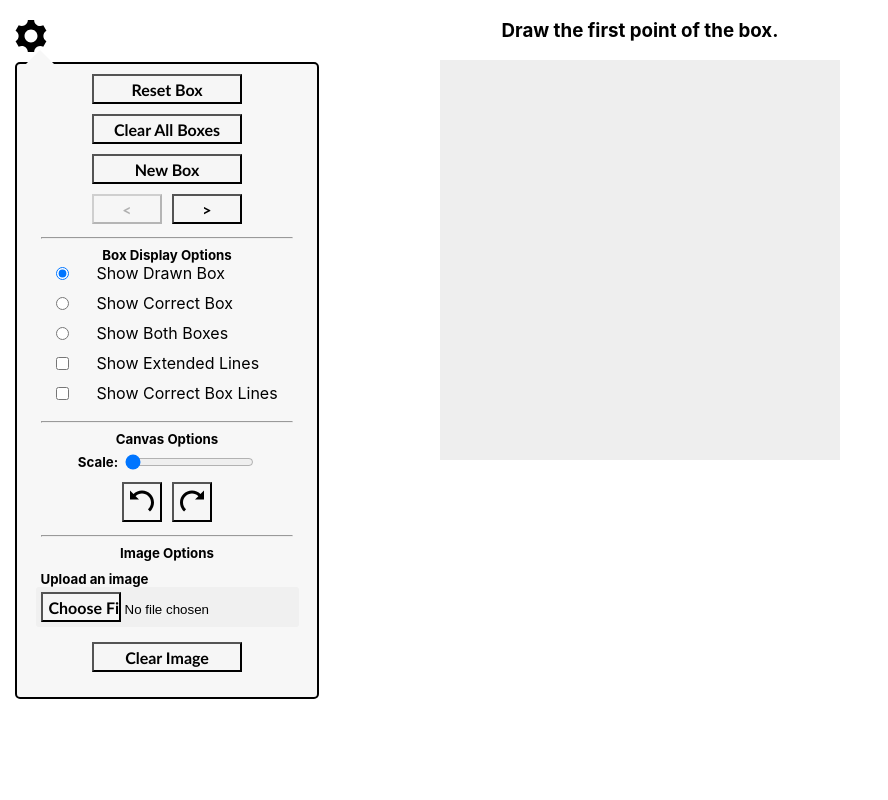
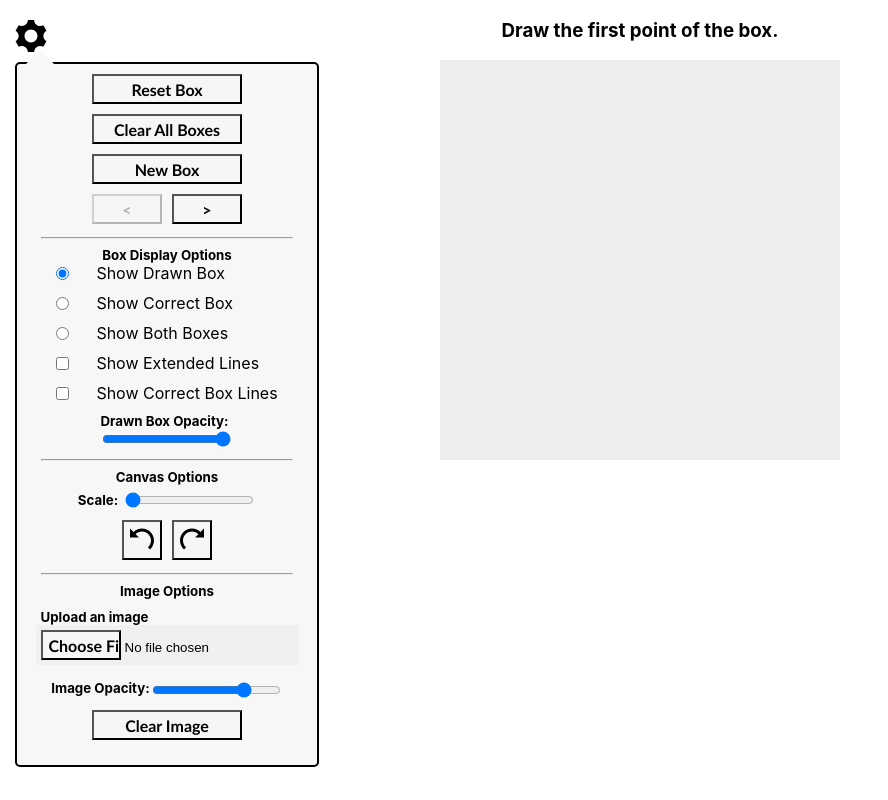
Before and after one commit to abmasud1214/boxanalyzer, a React (Create React App) app: page / in a window 1280 px wide. Shown: the whole page, without its empty margins (0-888 px from the left). Built offline with nearby package versions, Linux system fonts and the light colour scheme.

Commit message:
Opacity options

```diff
--- a/src/Components/ImageDraw.css
+++ b/src/Components/ImageDraw.css
@@ -66,6 +66,10 @@
 h5 {
     padding: 0px;
     margin: 0px;
+}
+
+.boxOpacityMenu {
+    align-self: center;
 }
 
 .showBoxMenu, .extendedLinesMenu {
@@ -168,7 +172,7 @@ hr {
     justify-content: center;
 }
 
-.scaleMenu {
+.scaleMenu, .imageOpacityMenu {
     display: flex;
     padding: 5px;
 }
--- a/src/Components/ImageDraw.js
+++ b/src/Components/ImageDraw.js
@@ -18,6 +18,8 @@ export default function ImageDraw(props) {
 
     const [scale, setScale] = React.useState(400);
     const [rotation, setRotation] = React.useState(0);
+    const [opacity, setOpacity] = React.useState(75);
+    const [boxOpacity, setBoxOpacity] = React.useState(100);
 
     const [settings, setSettings] = React.useState(true);
 
@@ -236,11 +238,11 @@ export default function ImageDraw(props) {
                         <h5>Box Display Options</h5>
                         <div>
                             <div className="showBoxMenu" onChange={onChangeEvent}>
-                                <input type="radio" value="DrawnBox" name="box" checked={boxType === "DrawnBox"} />
+                                <input type="radio" value="DrawnBox" name="box" checked={boxType === "DrawnBox"} readOnly={true}/>
                                 <p>Show Drawn Box</p>
-                                <input type="radio" value="CorrectBox" name="box" checked={boxType === "CorrectBox"} />
+                                <input type="radio" value="CorrectBox" name="box" checked={boxType === "CorrectBox"} readOnly={true}/>
                                 <p>Show Correct Box</p>
-                                <input type="radio" value="BothBox" name="box" checked={boxType === "BothBox"} />
+                                <input type="radio" value="BothBox" name="box" checked={boxType === "BothBox"} readOnly={true}/>
                                 <p>Show Both Boxes</p>
                             </div>
                             <div className="extendedLinesMenu">
@@ -254,6 +256,17 @@ export default function ImageDraw(props) {
                                     checked={extendedLineOptions.extendedCorrectLines}
                                     onChange={onExtendedLinesUpdate} />
                                 <p>Show Correct Box Lines</p>
+                            </div>
+                            <div className="boxOpacityMenu">
+                                <h5>Drawn Box Opacity:</h5>
+                                <input
+                                    type="range"
+                                    min={0}
+                                    max={100}
+                                    name="boxOpacity"
+                                    value={boxOpacity}
+                                    onChange={(e) => setBoxOpacity(parseFloat(e.target.value, 10))}
+                                />
                             </div>
                         </div>
                     </div>
@@ -297,6 +310,17 @@ export default function ImageDraw(props) {
                             <h5>Upload an image</h5>
                             <input type="file" onChange={onImageUpdate}/>
                         </div>
+                        <div className="imageOpacityMenu">
+                            <h5>Image Opacity:</h5>
+                            <input
+                                type="range"
+                                min={0}
+                                max={100}
+                                name="imageOpacity"
+                                value={opacity}
+                                onChange={(e) => setOpacity(parseInt(e.target.value, 10))}
+                            />
+                        </div>
                         <button className="clearButton" onClick={clearImage}>Clear Image</button>
                     </div>
                 </div>
@@ -309,17 +333,21 @@ export default function ImageDraw(props) {
                         width={scale}
                         height={scale}
                         rotation={rotation}
+                        opacity={opacity}
+                        boxOpacity={boxOpacity}
                         fixed={true}
                         showDrawnBox={(boxType === "DrawnBox" || boxType === "BothBox")}
                         showCorrectBox={(boxType === "CorrectBox" || boxType === "BothBox")}
                         boxState={boxState}
                         updateBoxState={updateBoxState}
                         extendedLineOptions={extendedLineOptions}
-                    />}
+                        />}
                     {imageFile && image && <Canvas
                         width = {capImageWidth(image, scale)[0]}
                         height = {capImageWidth(image, scale)[1]}
                         rotation = {rotation}
+                        opacity={opacity}
+                        boxOpacity={boxOpacity}
                         fixed = {false}
                         showDrawnBox={(boxType === "DrawnBox" || boxType === "BothBox")}
                         showCorrectBox={(boxType === "CorrectBox" || boxType === "BothBox")}
--- a/src/Components/canvas.js
+++ b/src/Components/canvas.js
@@ -11,7 +11,7 @@ export default function Canvas(props) {
     const canvasRef = React.useRef(null);
 
     const {width, height, rotation, fixed,
-        showDrawnBox, showCorrectBox,
+        opacity, boxOpacity, showDrawnBox, showCorrectBox,
         boxState, updateBoxState, extendedLineOptions, image} = props;
 
     const [canvasWidth, canvasHeight] = rotateVector([width, height], rotation).map(Math.abs);
@@ -49,7 +49,9 @@ export default function Canvas(props) {
                     ctx.lineTo(connectionPoint[0], connectionPoint[1]);
                     ctx.lineWidth = style === "boxPointStyle" ? 3 : 1;
                     ctx.strokeStyle = style === "boxPointStyle" ? strokeStyle : style;
+                    ctx.globalAlpha = style === "boxPointStyle" ? boxOpacity / 100 : 1;
                     ctx.stroke();
+                    ctx.globalAlpha = 1;
                 }
             }
         }
@@ -94,7 +96,9 @@ export default function Canvas(props) {
         if (image) {
             ctx.translate(canvasWidth / 2, canvasHeight / 2);
             ctx.rotate(rotation);
+            ctx.globalAlpha = opacity / 100;
             ctx.drawImage(image, -width / 2, -height / 2, width, height);
+            ctx.globalAlpha = 1;
             ctx.rotate(-1 * rotation);
             ctx.translate(-canvasWidth / 2, -canvasHeight / 2)
 
@@ -133,12 +137,10 @@ export default function Canvas(props) {
             y: currentCoord["y"] - boundingRect.top};
 
         const relativePoint = [relativeCoord.x, relativeCoord.y];
-        console.log(relativePoint);
 
         const valid = validPoint(boxPoints, relativePoint);
 
         const idx = indexOfPoint(boxPoints, relativePoint);
-        console.log(valid);
         if (valid) {
             return relativePoint;
         } else if (boxPoints[idx] === undefined && idx >= 4 && idx < 7) {
@@ -180,7 +182,7 @@ export default function Canvas(props) {
 
         draw(context)
     }, [boxPoints, correctBP, showDrawnBox, showCorrectBox, currentPoint,
-            extendedLineOptions]);
+            extendedLineOptions, opacity, boxOpacity]);
 
     return (
         <div>
```
